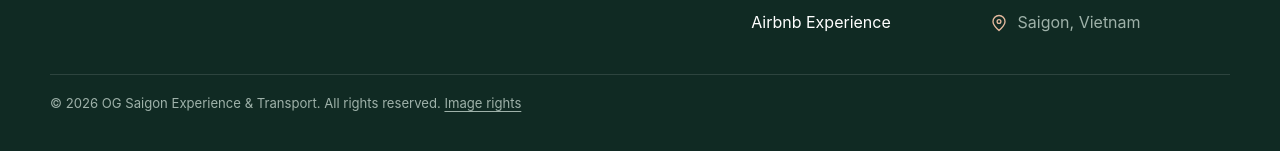
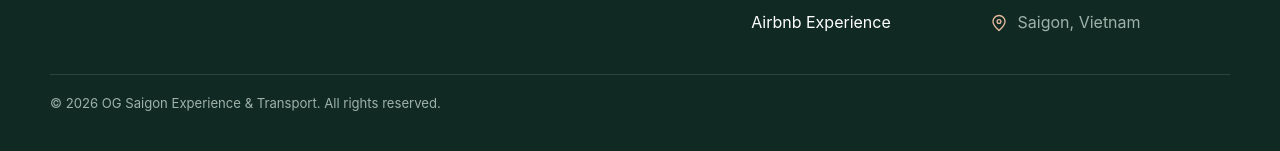
Before and after one commit to DSG2025/DSG2025.github.io, a Jekyll site: the page built from index.html, in a window 1280 px wide and 900 px high, scrolled down 6649 px. Shown: the part 694-845 px from the top of the window. Built offline with Jekyll 4.4.1, drawn with Linux system fonts in a browser that asks for light colours.

Commit message:
Temporarily hide image rights section and footer link

```diff
--- a/_includes/site-footer.html
+++ b/_includes/site-footer.html
@@ -42,7 +42,7 @@
 <p class="footer-contact-row footer-muted"><svg class="footer-contact-icon" aria-hidden="true" focusable="false"><use href="#og-footer-icon-pin"></use></svg><span>Saigon, Vietnam</span></p>
 </div>
 </div>
-<div class="wrap footer-bottom">© <span data-year=""></span> OG Saigon Experience &amp; Transport. All rights reserved. <a href="/about/#photo-rights">Image rights</a></div>
+<div class="wrap footer-bottom">© <span data-year=""></span> OG Saigon Experience &amp; Transport. All rights reserved.</div>
 </footer>
 <a aria-label="Message OG Saigon on WhatsApp" class="btn primary wa-float" data-whatsapp-link="" href="https://wa.me/84938033395?text=Hi%20OG%20Saigon%2C%20I%27m%20planning%20a%20trip%20to%20Saigon." rel="noopener" target="_blank">WhatsApp</a>
 {% else %}
@@ -76,7 +76,7 @@
 <p class="footer-contact-row footer-muted"><svg class="footer-contact-icon" aria-hidden="true" focusable="false"><use href="#og-footer-icon-pin"></use></svg><span>Saigon, Vietnam</span></p>
 </div>
 </div>
-<div class="wrap footer-bottom">© <span data-year=""></span> OG Saigon Experience &amp; Transport. All rights reserved. <a href="/about/#photo-rights">Image rights</a></div>
+<div class="wrap footer-bottom">© <span data-year=""></span> OG Saigon Experience &amp; Transport. All rights reserved.</div>
 </footer>
 <a aria-label="Message OG Saigon on WhatsApp" class="btn primary wa-float" data-whatsapp-link="" href="https://wa.me/84938033395?text=Hi%20OG%20Saigon%2C%20I%27m%20planning%20a%20trip%20to%20Saigon." rel="noopener" target="_blank">WhatsApp</a>
 {% endif %}
```
